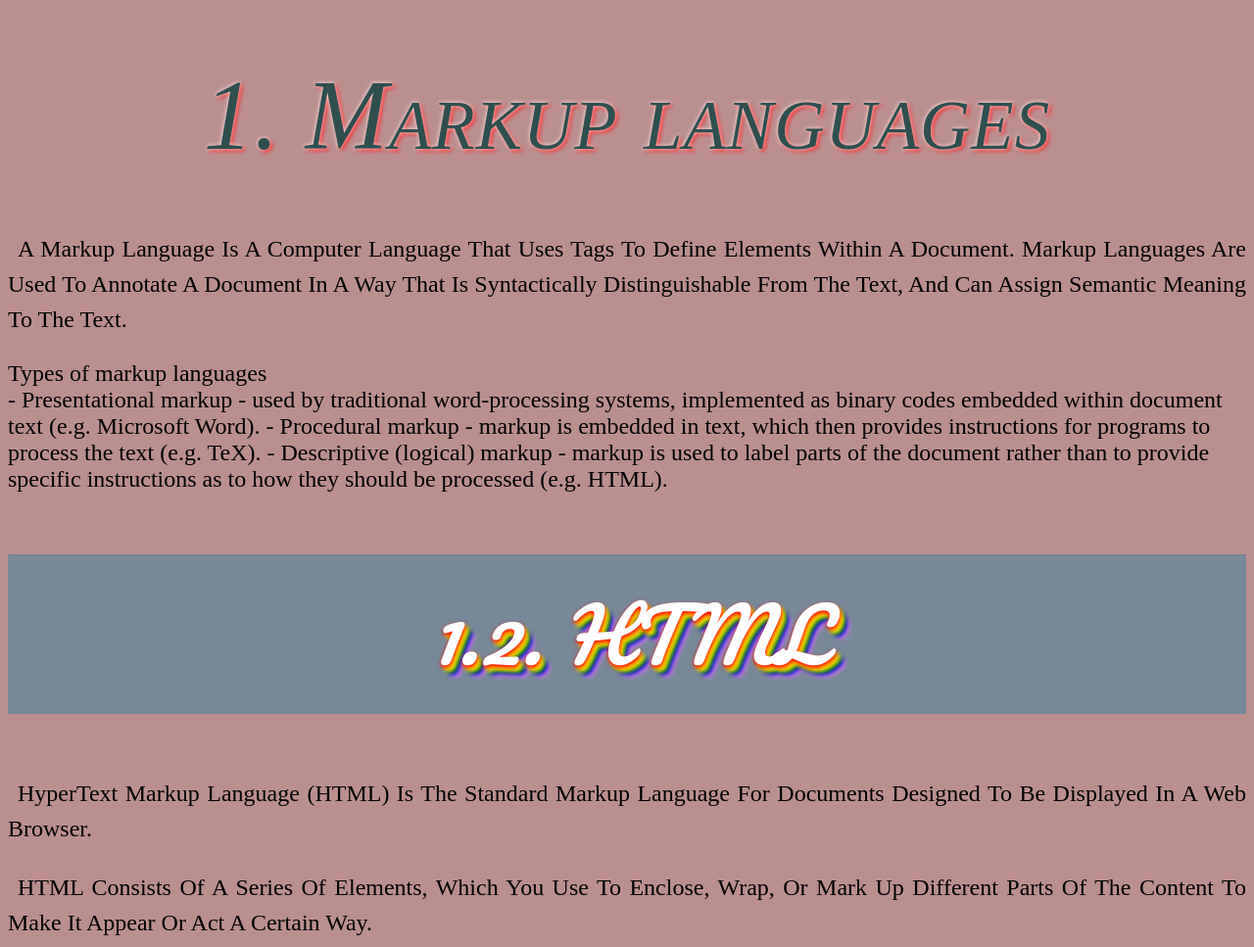
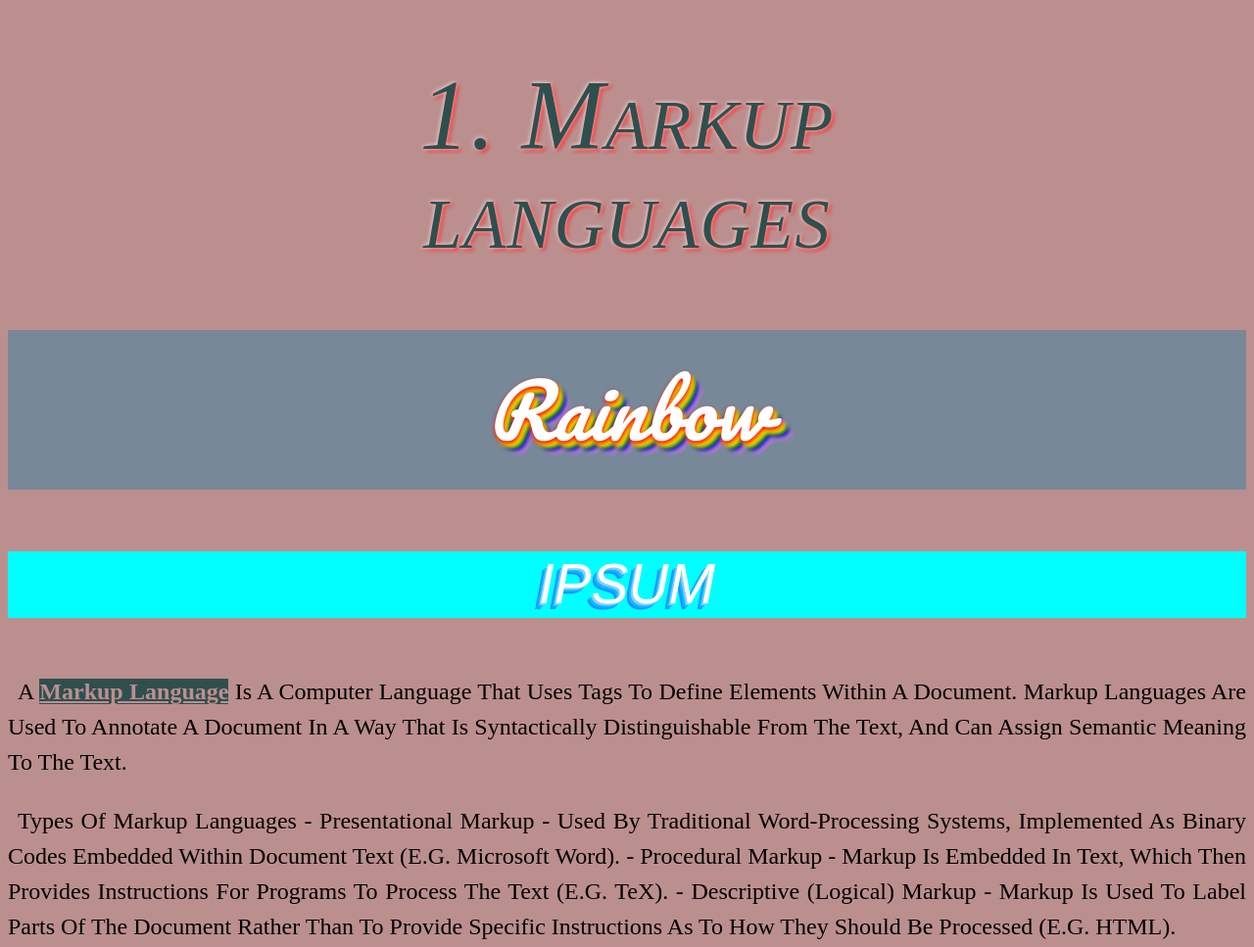
Before and after one commit to msambol1/knjiga-css, a plain HTML site: page index.html in a window 1280 px wide. Shown: the top 967 px of the page at 98% size. Drawn offline with Linux system fonts and the light colour scheme; a web font is replaced by a local one.

Commit message:
Update index.html

```diff
--- a/index.html
+++ b/index.html
@@ -1,7 +1,7 @@
 <!DOCTYPE html>
 <html>
     <head>
-        <title>Moja prva stranica</title>
+        <title>Algebra Book</title>
         <link rel="stylesheet" href="style.css">
         <meta charset="UTF-8">
         <meta name="author" content="Martina">
@@ -10,16 +10,22 @@
     </head>
 
     <body>
-    <h1>1. Markup languages</h1>
+    <h1>1. Markup <br> languages</h1>
 
-        <p>A markup language is a computer language that uses tags to define elements within a document. Markup languages are used to annotate a document in a way that is syntactically distinguishable from the text, and can assign semantic meaning to the text.</p>
+    <h2>Rainbow</h2>
+    <h3>IPSUM</h3>
 
-        <div>Types of markup languages</div>
-        <div>
+
+        <p>
+            A <strong>markup language</strong> is a computer language that uses tags to define elements within a document. Markup languages are used to annotate a document in a way that is syntactically distinguishable from the text, and can assign semantic meaning to the text.
+        </p>
+
+       <p> Types of markup languages
+
         - Presentational markup - used by traditional word-processing systems, implemented as binary codes embedded within document text (e.g. Microsoft Word).
         - Procedural markup - markup is embedded in text, which then provides instructions for programs to process the text (e.g. TeX).
         - Descriptive (logical) markup - markup is used to label parts of the document rather than to provide specific instructions as to how they should be processed (e.g. HTML).
-        </div>
+        </p>
 
        <h2>1.2. HTML</h2>
 
@@ -33,11 +39,12 @@
                 <li>The DOM tree is used to construct a render tree.</li>
                 <li>A layout is generated from the render tree.</li>
                 <li>The render three is painted to the screen according to the generated layout.</li>
-         </ol>
+             </ol>
         <h2>1.4. Definitions</h2>
 
         HTML - HyperText Markup Language
         DOM - Document Object Model
+        <h6> Lorem ipsum</h6>
 
     </body>
 </html>
```
